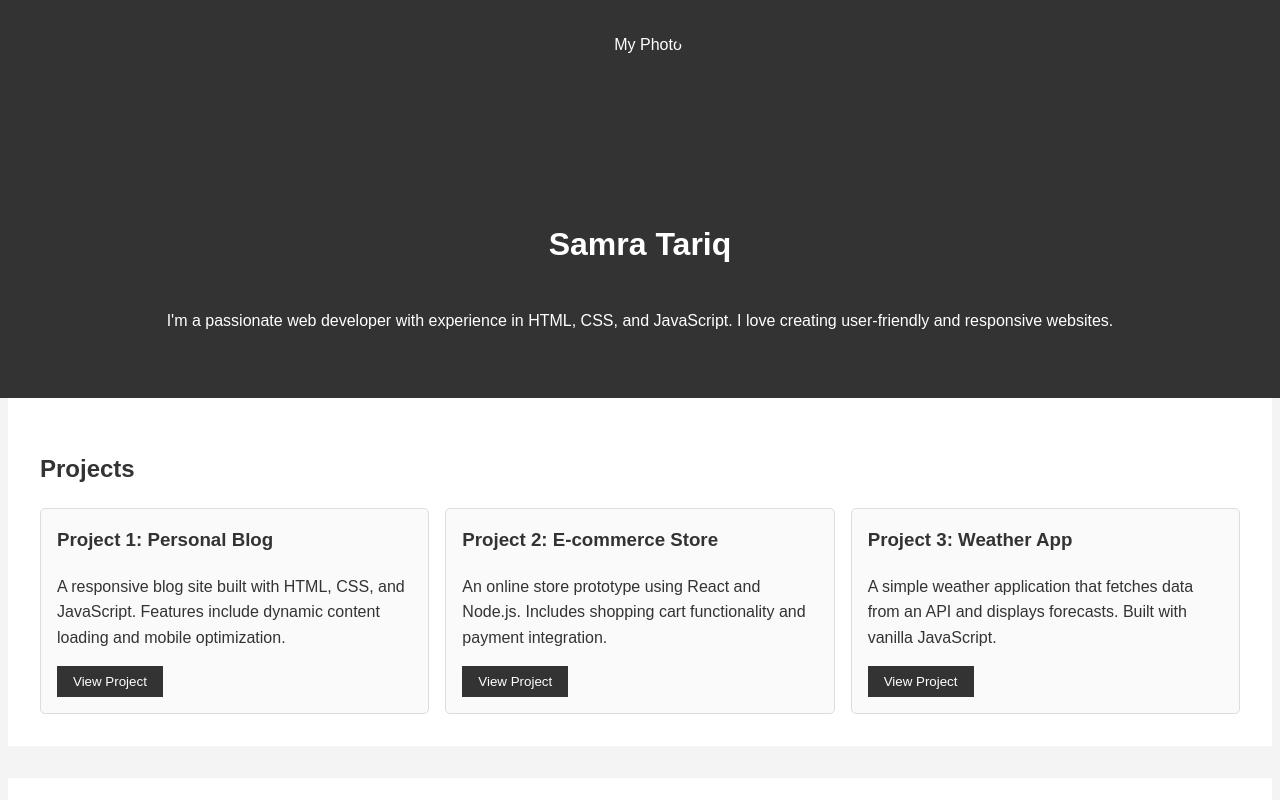
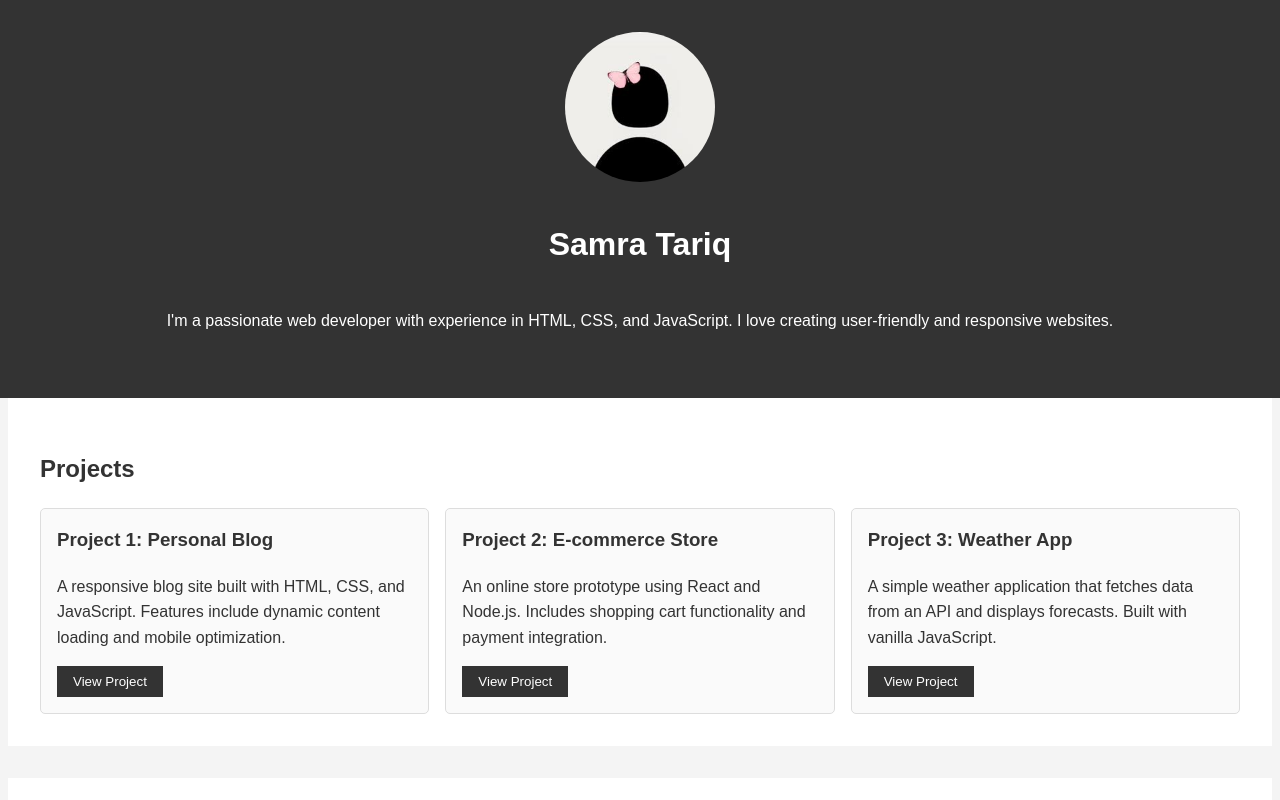
Before and after one commit to Samra4-stack/Task-2, a plain HTML site: page index.html in a window 1280 px wide. Shown: the top 800 px of the page. Drawn offline with Linux system fonts and the light colour scheme.

Commit message:
Update index.html

```diff
--- a/index.html
+++ b/index.html
@@ -148,7 +148,7 @@
 <body>
     <header>
         <div class="profile">
-            <img src="pic.jpg" alt="My Photo">
+            <img src="images.jpeg" alt="My Photo">
             <h1>Samra Tariq</h1>
             <p>I'm a passionate web developer with experience in HTML, CSS, and JavaScript. I love creating user-friendly and responsive websites.</p>
         </div>
@@ -191,4 +191,5 @@
         </form>
     </section>
 </body>
+
 </html>
```
